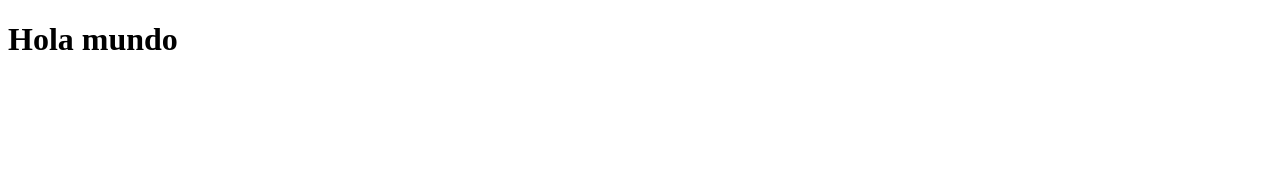
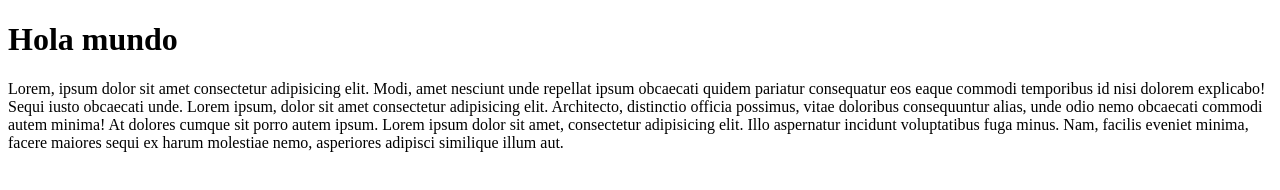
Before and after one commit to trosquila/prueba, a plain HTML site: page index.html in a window 1280 px wide. Drawn offline with Linux system fonts and the light colour scheme.

Commit message:
main creado

```diff
--- a/index.html
+++ b/index.html
@@ -7,5 +7,8 @@
 </head>
 <body>
     <h1>Hola mundo</h1>
+    <main>
+        <p>Lorem, ipsum dolor sit amet consectetur adipisicing elit. Modi, amet nesciunt unde repellat ipsum obcaecati quidem pariatur consequatur eos eaque commodi temporibus id nisi dolorem explicabo! Sequi iusto obcaecati unde. Lorem ipsum, dolor sit amet consectetur adipisicing elit. Architecto, distinctio officia possimus, vitae doloribus consequuntur alias, unde odio nemo obcaecati commodi autem minima! At dolores cumque sit porro autem ipsum. Lorem ipsum dolor sit amet, consectetur adipisicing elit. Illo aspernatur incidunt voluptatibus fuga minus. Nam, facilis eveniet minima, facere maiores sequi ex harum molestiae nemo, asperiores adipisci similique illum aut.</p>
+    </main>
 </body>
 </html>
```
